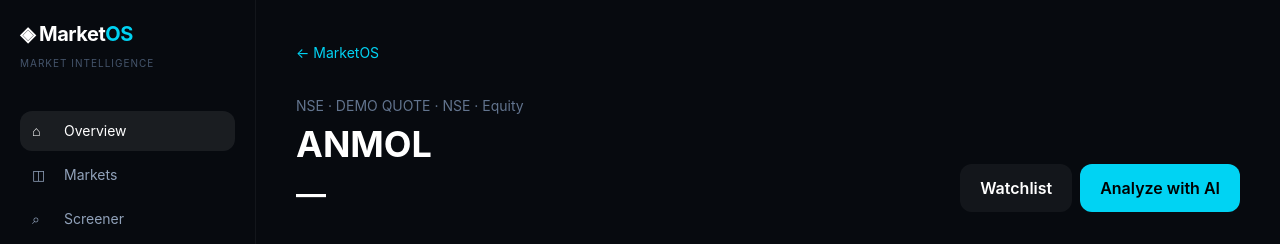
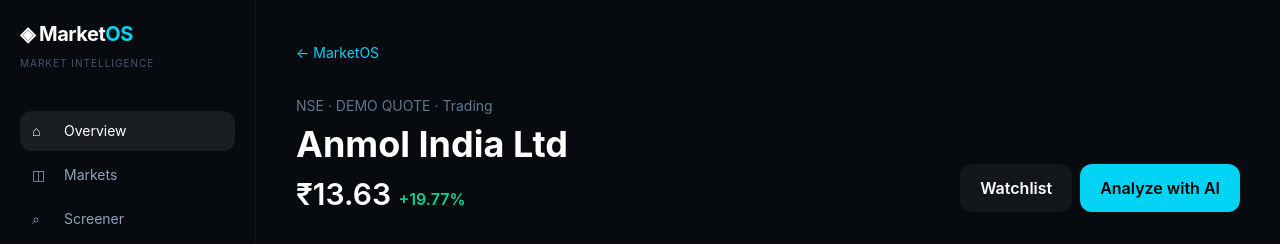
Before and after one commit to intersprit123/CodeX, a Next.js app: page /stock/ANMOL in a window 1280 px wide. Shown: the top 244 px of the page. Built offline with nearby package versions, Linux system fonts and the light colour scheme; no server answers.

Commit message:
Restore stock prices with fundamentals

```diff
--- a/app/stock/[symbol]/page.tsx
+++ b/app/stock/[symbol]/page.tsx
@@ -4,31 +4,27 @@
 
 export function generateStaticParams() {
   return [
-    { symbol: 'RELIANCE' },
-    { symbol: 'TCS' },
-    { symbol: 'INFY' },
+    { symbol: 'RELIANCE' }, { symbol: 'TCS' }, { symbol: 'INFY' },
+    { symbol: 'NOVARTIND' }, { symbol: 'SHIVALIK' }, { symbol: 'GOACARBON' },
+    { symbol: 'SREEL' }, { symbol: 'BALPHARMA' }, { symbol: 'CFEL' },
+    { symbol: 'MEDICAPQ' }, { symbol: 'ANMOL' },
   ]
 }
 
 type StockState = { name:string; price:string; change:string; sector:string; pe:string; roe:string; growth:string; debt:string }
 
-type Fundamentals = { pe:number; roe:number; growth:number; debt:number }
-
 const demo:Record<string,StockState>={
   RELIANCE:{name:'Reliance Industries',price:'₹1,418.30',change:'+2.84%',sector:'Energy · Retail',pe:'24.1x',roe:'11.8%',growth:'8.4%',debt:'0.9x'},
   TCS:{name:'Tata Consultancy Services',price:'₹3,284.40',change:'+1.82%',sector:'IT Services',pe:'28.6x',roe:'49.2%',growth:'10.7%',debt:'0.1x'},
   INFY:{name:'Infosys',price:'₹1,492.20',change:'+1.72%',sector:'IT Services',pe:'25.4x',roe:'31.1%',growth:'8.9%',debt:'0.1x'},
-}
-
-const fundamentals:Record<string,Fundamentals>={
-  NOVARTIND:{pe:28.4,roe:18.2,growth:12.5,debt:0.4},
-  SHIVALIK:{pe:22.8,roe:16.4,growth:14.2,debt:0.7},
-  GOACARBON:{pe:18.6,roe:12.8,growth:9.7,debt:1.1},
-  SREEL:{pe:24.1,roe:14.6,growth:11.3,debt:0.8},
-  BALPHARMA:{pe:31.2,roe:10.9,growth:8.4,debt:1.5},
-  CFEL:{pe:19.7,roe:13.2,growth:10.6,debt:0.9},
-  MEDICAPQ:{pe:26.5,roe:11.8,growth:13.1,debt:0.6},
-  ANMOL:{pe:21.3,roe:15.1,growth:9.2,debt:0.5},
+  NOVARTIND:{name:'Novartis India Ltd',price:'₹2,186.40',change:'+20.00%',sector:'Pharmaceuticals',pe:'28.4x',roe:'18.2%',growth:'12.5%',debt:'0.4x'},
+  SHIVALIK:{name:'Shivalik Rasayan Ltd',price:'₹384.90',change:'+20.00%',sector:'Pharmaceuticals',pe:'22.8x',roe:'16.4%',growth:'14.2%',debt:'0.7x'},
+  GOACARBON:{name:'Goa Carbon Limited',price:'₹463.50',change:'+20.00%',sector:'Chemicals',pe:'18.6x',roe:'12.8%',growth:'9.7%',debt:'1.1x'},
+  SREEL:{name:'SREEL',price:'₹345.01',change:'+20.00%',sector:'Industrials',pe:'24.1x',roe:'14.6%',growth:'11.3%',debt:'0.8x'},
+  BALPHARMA:{name:'Bal Pharma Limited',price:'₹114.45',change:'+19.99%',sector:'Pharmaceuticals',pe:'31.2x',roe:'10.9%',growth:'8.4%',debt:'1.5x'},
+  CFEL:{name:'CFEL',price:'₹38.65',change:'+19.99%',sector:'Industrials',pe:'19.7x',roe:'13.2%',growth:'10.6%',debt:'0.9x'},
+  MEDICAPQ:{name:'MEDICAPQ',price:'₹30.74',change:'+19.98%',sector:'Healthcare',pe:'26.5x',roe:'11.8%',growth:'13.1%',debt:'0.6x'},
+  ANMOL:{name:'Anmol India Ltd',price:'₹13.63',change:'+19.77%',sector:'Trading',pe:'21.3x',roe:'15.1%',growth:'9.2%',debt:'0.5x'},
 }
 
 const liveMeta:Record<string,{name:string;sector:string}>={RELIANCE:{name:'Reliance Industries',sector:'Energy · Retail'},TCS:{name:'Tata Consultancy Services',sector:'IT Services'},INFY:{name:'Infosys',sector:'IT Services'},HDFCBANK:{name:'HDFC Bank',sector:'Financials'},ICICIBANK:{name:'ICICI Bank',sector:'Financials'},BHARTIARTL:{name:'Bharti Airtel',sector:'Telecom'},LT:{name:'Larsen & Toubro',sector:'Industrials'},ITC:{name:'ITC',sector:'Consumer'}}
@@ -36,17 +32,7 @@
 export default async function StockPage({params}:{params:Promise<{symbol:string}>}){
   const{symbol}=await params
   const key=symbol.toUpperCase()
-  const f=fundamentals[key]
-  const fallback:StockState=demo[key]||{
-    name:liveMeta[key]?.name||key,
-    price:'—',
-    change:'',
-    sector:liveMeta[key]?.sector||'NSE · Equity',
-    pe:f?`${f.pe.toFixed(1)}x`:'—',
-    roe:f?`${f.roe.toFixed(1)}%`:'—',
-    growth:f?`${f.growth.toFixed(1)}%`:'—',
-    debt:f?`${f.debt.toFixed(1)}x`:'—'
-  }
+  const fallback:StockState=demo[key]||{name:liveMeta[key]?.name||key,price:'—',change:'',sector:liveMeta[key]?.sector||'NSE · Equity',pe:'—',roe:'—',growth:'—',debt:'—'}
   let s:StockState={...fallback}
   let liveQuote=false
 
@@ -57,11 +43,9 @@
       if(q?.close){
         s={...s,name:q.name||s.name,price:`${q.currency==='INR'?'₹':q.currency+' '}${Number(q.close).toLocaleString('en-IN',{minimumFractionDigits:2,maximumFractionDigits:2})}`,change:`${Number(q.percent_change||0)>=0?'+':''}${Number(q.percent_change||0).toFixed(2)}%`}
         liveQuote=true
-      }else{
-        s={...s,price:'—',change:''}
       }
     }catch{
-      s={...s,price:'—',change:''}
+      // Keep demo quote if live provider lookup fails.
     }
   }
 
```
